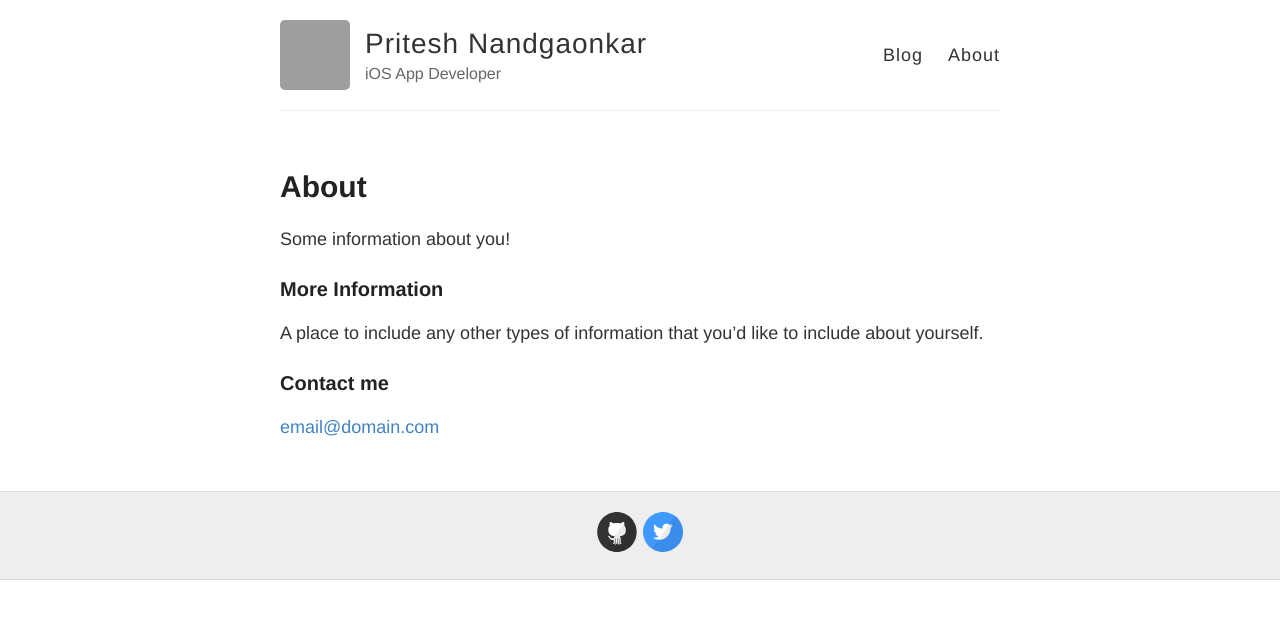
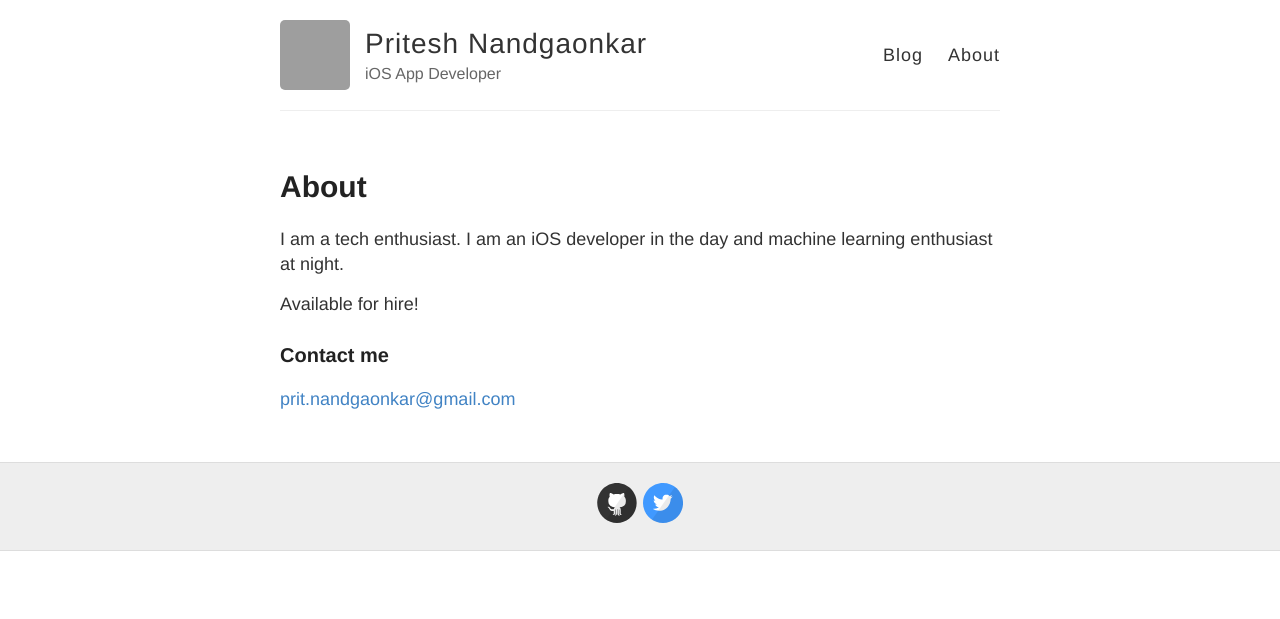
Before and after one commit to priteshrnandgaonkar/priteshrnandgaonkar.github.io, a Jekyll site: the page built from about.md, in a window 1280 px wide. Shown: the top 619 px of the page. Built offline with Jekyll 4.4.1, drawn with Linux system fonts in a browser that asks for light colours; grey boxes are pictures that could not be loaded.

Commit message:
updated about me

```diff
--- a/about.md
+++ b/about.md
@@ -4,12 +4,10 @@ title: About
 permalink: /about/
 ---
 
-Some information about you!
+I am a tech enthusiast. I am an iOS developer in the day and machine learning enthusiast at night.
 
-### More Information
-
-A place to include any other types of information that you'd like to include about yourself.
+Available for hire!
 
 ### Contact me
 
-[email@domain.com](mailto:email@domain.com)
+[prit.nandgaonkar@gmail.com](mailto:prit.nandgaonkar@gmail.com)
```
Also changed, not shown: _posts/2014-8-14-exploring-jekyll.md (deleted, +0 -8 lines).
